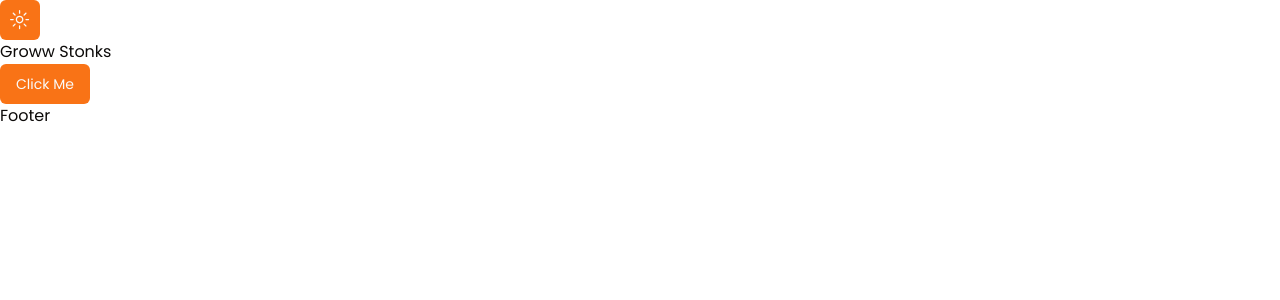
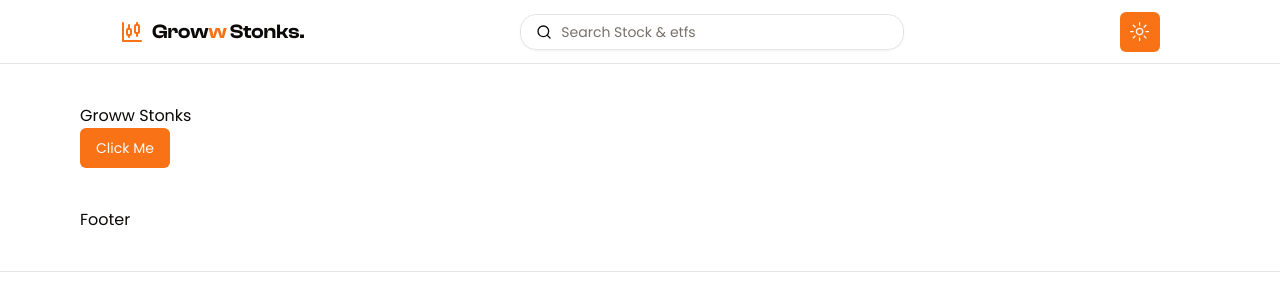
Before and after one commit to Anchit1909/alpha-stonks, a Next.js app: page / in a window 1280 px wide. Shown: the top 300 px of the page. Built offline with nearby package versions, Linux system fonts and the light colour scheme.

Commit message:
Implemented navigation and mobile navigation

```diff
--- a/package.json
+++ b/package.json
@@ -9,6 +9,7 @@
     "lint": "next lint"
   },
   "dependencies": {
+    "@next/font": "^13.5.6",
     "@radix-ui/react-dropdown-menu": "^2.0.6",
     "@radix-ui/react-icons": "^1.3.0",
     "@radix-ui/react-slot": "^1.0.2",
--- a/src/app/layout.js
+++ b/src/app/layout.js
@@ -3,6 +3,7 @@ import "./globals.css";
 import Header from "@/components/Navigation/Header";
 import Footer from "@/components/Navigation/Footer";
 import { ThemeProvider } from "@/Providers/ThemeProvider";
+
 
 const poppins = Poppins({
   variable: "--font-poppins",
@@ -10,6 +11,7 @@ const poppins = Poppins({
   subsets: ["latin"],
   display: "swap",
 });
+
 
 export const metadata = {
   title: "Groww Stonks",
--- a/src/app/page.js
+++ b/src/app/page.js
@@ -2,7 +2,7 @@ import { Button } from "@/components/ui/button";
 
 export default function Home() {
   return (
-    <main className="">
+    <main className="mx-auto w-full max-w-screen-xl px-2.5 md:px-20 py-10">
       <h1 className="">Groww Stonks</h1>
       <Button className="">Click Me</Button>
     </main>
--- a/src/components/Navigation/Footer.jsx
+++ b/src/components/Navigation/Footer.jsx
@@ -1,5 +1,11 @@
 function Footer() {
-  return <div>Footer</div>;
+  return (
+    <footer className="h-16 inset-x-0 top-0 z-30 w-full border-b  backdrop-blur-lg transition-all">
+      <div className="mx-auto w-full max-w-screen-xl px-2.5 md:px-20">
+        Footer
+      </div>
+    </footer>
+  );
 }
 
 export default Footer;
--- a/src/components/Navigation/Header.jsx
+++ b/src/components/Navigation/Header.jsx
@@ -1,10 +1,47 @@
+import Link from "next/link";
 import ThemeSwitcher from "../Theme/ThemeSwitcher";
+import MobileHeader from "./MobileHeader";
+import { Input } from "../ui/input";
+import { CandlestickChart, Search } from "lucide-react";
+import localFont from "next/font/local";
+import { cn } from "@/lib/utils";
+
+const clash = localFont({
+  src: "../../fonts/ClashDisplay-Variable.ttf",
+  variable: "--font-clash",
+  display: "swap",
+});
 
 function Header() {
   return (
-    <div>
-      <ThemeSwitcher />
-    </div>
+    <nav className="sticky h-16 inset-x-0 top-0 z-30 w-full border-b backdrop-blur-lg transition-all">
+      <div className="mx-auto w-full max-w-screen-xl px-2.5 md:px-20">
+        <div className="md:px-10 px-2.5">
+          <div className="flex h-16 items-center justify-between">
+            <Link
+              href="/"
+              className="flex z-40 font-semibold items-center gap-2"
+            >
+              <CandlestickChart className="text-primary" />
+              <span className={cn(clash.className, "text-xl")}>
+                Grow<span className="text-primary">w</span> Stonks.
+              </span>
+            </Link>
+            <MobileHeader />
+            <div className="hidden items-center space-x-4 sm:flex">
+              <Input
+                className=" relative w-96 pl-10 rounded-2xl"
+                placeholder="Search Stock & etfs"
+              />
+              <Search className="absolute w-4 h-4" />
+            </div>
+            <div className="hidden sm:block">
+              <ThemeSwitcher />
+            </div>
+          </div>
+        </div>
+      </div>
+    </nav>
   );
 }
 
--- a/src/components/Navigation/MobileHeader.jsx
+++ b/src/components/Navigation/MobileHeader.jsx
@@ -1,5 +1,49 @@
-function MobileHeader() {
-  return <div>MobileHeader</div>;
-}
+"use client";
+import { ArrowRight, Menu, Search } from "lucide-react";
+import { usePathname } from "next/navigation";
+import React, { useEffect, useState } from "react";
+import ThemeSwitcher from "../Theme/ThemeSwitcher";
+import Link from "next/link";
+import { Input } from "../ui/input";
+
+const MobileHeader = () => {
+  const [isOpen, setOpen] = useState(false);
+
+  const toggleOpen = () => setOpen((prev) => !prev);
+
+  const pathname = usePathname();
+
+  useEffect(() => {
+    if (isOpen) toggleOpen();
+  }, [pathname]);
+
+  const closeOnCurrent = (href) => {
+    if (pathname === href) {
+      toggleOpen();
+    }
+  };
+  return (
+    <div className="sm:hidden">
+      <Menu onClick={toggleOpen} className="relative z-50 h-5 w-5" />
+
+      {isOpen ? (
+        <div className="fixed animate-in slide-in-from-top-5 fade-in-20 inset-0 z-0 w-full">
+          <div className="absolute bg-[#eae6e6] dark:bg-[#212121] shadow-xl grid w-full gap-3 px-10 pt-20 pb-8">
+            <div className="items-center space-x-4 sm:flex relative">
+              <Input
+                className="w-full pl-10 rounded-2xl bg-foreground"
+                placeholder="Search Stock & etfs"
+              />
+              <Search className="absolute top-2.5 text w-4 h-4 text-white dark:text-black" />
+            </div>
+            <div className="w-full flex justify-end">
+              <ThemeSwitcher />
+            </div>
+          </div>
+        </div>
+      ) : null}
+    </div>
+  );
+};
 
 export default MobileHeader;
--- /dev/null
+++ b/src/components/ui/input.jsx
@@ -0,0 +1,19 @@
+import * as React from "react"
+
+import { cn } from "@/lib/utils"
+
+const Input = React.forwardRef(({ className, type, ...props }, ref) => {
+  return (
+    (<input
+      type={type}
+      className={cn(
+        "flex h-9 w-full rounded-md border border-input bg-transparent px-3 py-1 text-sm shadow-sm transition-colors file:border-0 file:bg-transparent file:text-sm file:font-medium placeholder:text-muted-foreground focus-visible:outline-none focus-visible:ring-1 focus-visible:ring-ring disabled:cursor-not-allowed disabled:opacity-50",
+        className
+      )}
+      ref={ref}
+      {...props} />)
+  );
+})
+Input.displayName = "Input"
+
+export { Input }
```
Also changed, not shown: src/fonts/ClashDisplay-Variable.ttf (added), 1 other file (tests, documents, lock files or other folders).
